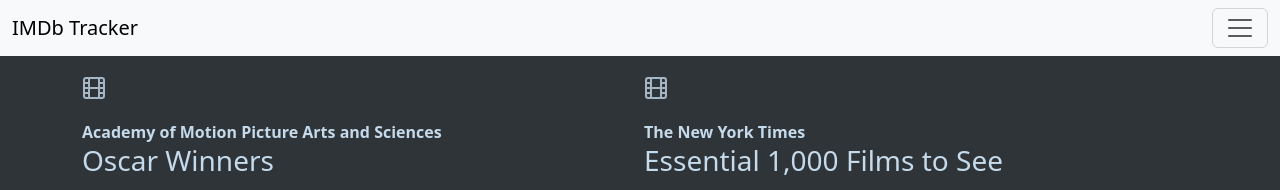
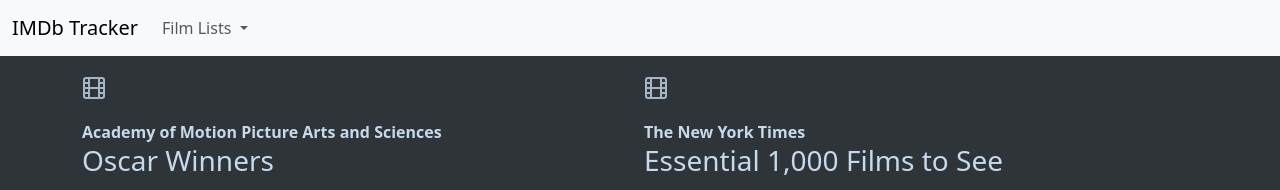
Before and after one commit to jacobmgreer/Film-Tracker, a Jekyll site: the page built from index.md, in a window 1280 px wide. Shown: the top 190 px of the page. Built offline with Jekyll 4.4.1, drawn with Linux system fonts in a browser that asks for light colours; nearby versions of some CDN libraries; library files that are not in the unit come from our copies; a script that is not in the unit is left out.

Commit message:
Update default.html

```diff
--- a/_layouts/default.html
+++ b/_layouts/default.html
@@ -32,7 +32,7 @@
       </style>
   </head>
   <body>
-    <nav class="navbar navbar-light bg-light">
+    <nav class="navbar navbar-expand navbar-light bg-light">
       <div class="container-fluid">
         <a class="navbar-brand" href="#">IMDb Tracker</a>
         <button class="navbar-toggler" type="button" data-bs-toggle="collapse" data-bs-target="#navbarSupportedContent" aria-controls="navbarSupportedContent" aria-expanded="false" aria-label="Toggle navigation">
```
